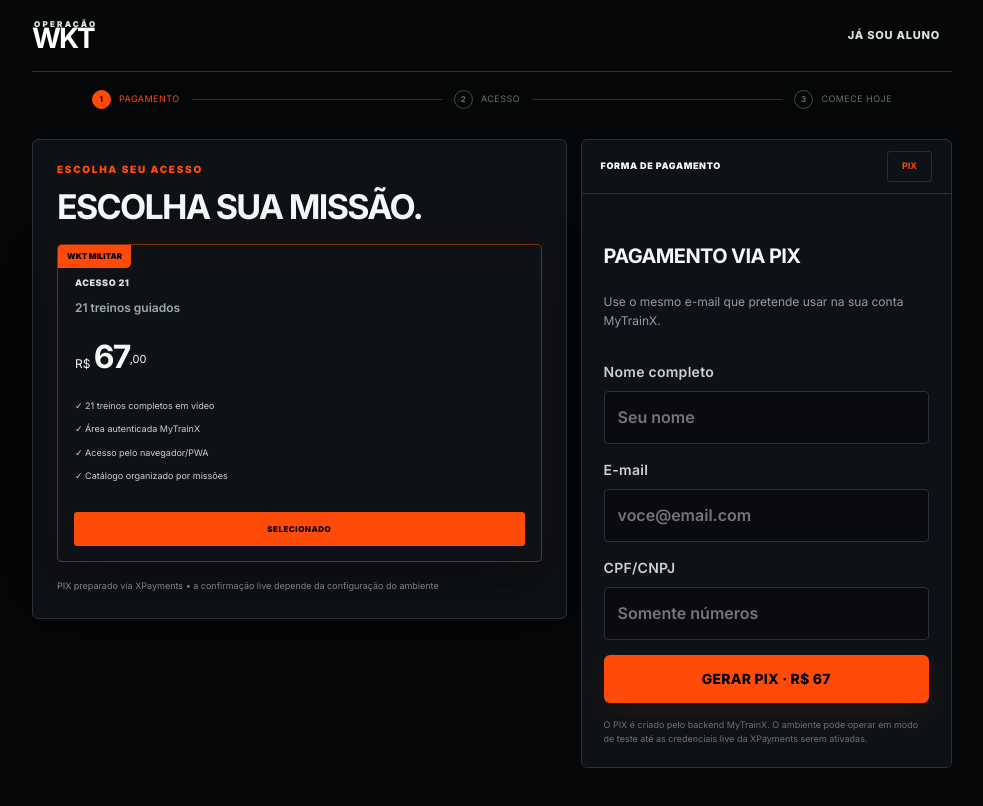
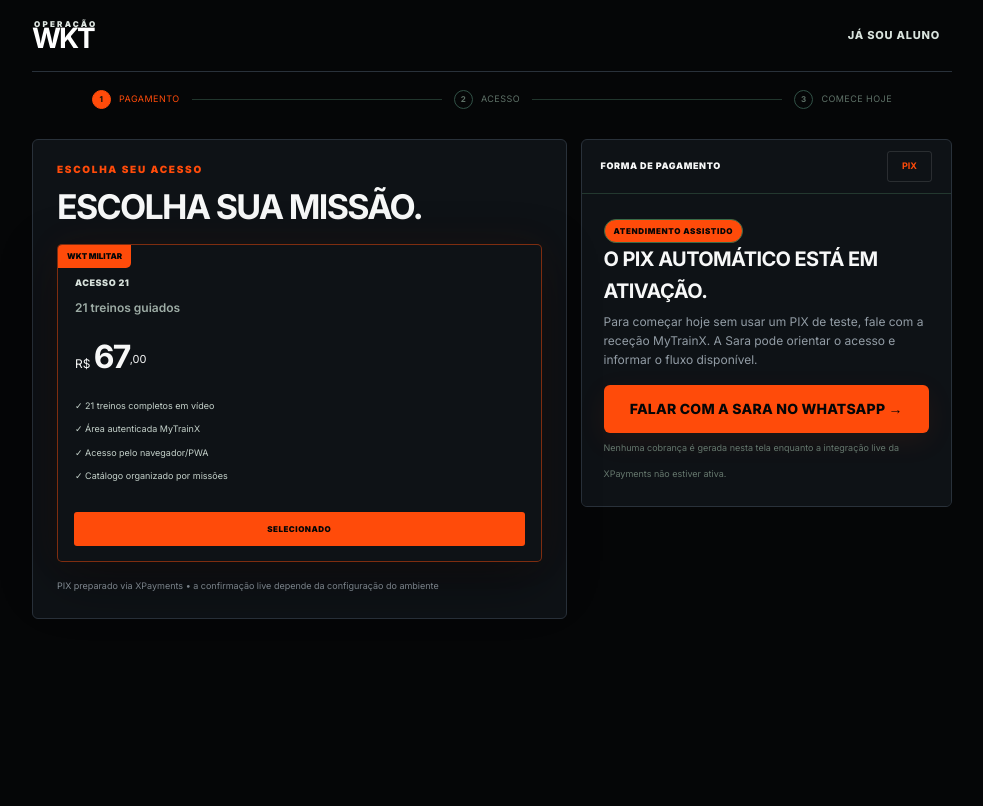
Before and after one commit to mgjexpert/mytrainx-platform, a Next.js app: page /checkout in a window 1280 px wide. Shown: the top 806 px of the page, without its empty margins (148-1131 px from the left). Built offline with nearby package versions, Linux system fonts and the light colour scheme.

Commit message:
fix(checkout): prevent mock PIX exposure to cold leads

```diff
--- a/app/checkout/CheckoutForm.tsx
+++ b/app/checkout/CheckoutForm.tsx
@@ -6,7 +6,7 @@
 
 const TRACKING_KEYS = ["src","utm_source","utm_medium","utm_campaign","utm_content","utm_term","fbclid","gclid","ttclid"];
 
-export function CheckoutForm() {
+export function CheckoutForm({ live }: { live: boolean }) {
   const [pix, setPix] = useState<Pix | null>(null);
   const [loading, setLoading] = useState(false);
   const [copied, setCopied] = useState(false);
@@ -56,6 +56,18 @@
     setCopied(true);
   }
 
+  if (!live) {
+    return (
+      <section className="payCard">
+        <span className="pill">ATENDIMENTO ASSISTIDO</span>
+        <h2>O PIX automático está em ativação.</h2>
+        <p className="payIntro">Para começar hoje sem usar um PIX de teste, fale com a receção MyTrainX. A Sara pode orientar o acesso e informar o fluxo disponível.</p>
+        <a className="button full" href="https://wa.me/5562994091930?text=Ol%C3%A1%20Sara%2C%20quero%20come%C3%A7ar%20o%20WKT%20Militar." target="_blank" rel="noreferrer">Falar com a Sara no WhatsApp →</a>
+        <small>Nenhuma cobrança é gerada nesta tela enquanto a integração live da XPayments não estiver ativa.</small>
+      </section>
+    );
+  }
+
   return (
     <section className="payCard">
       {!pix ? (
```
